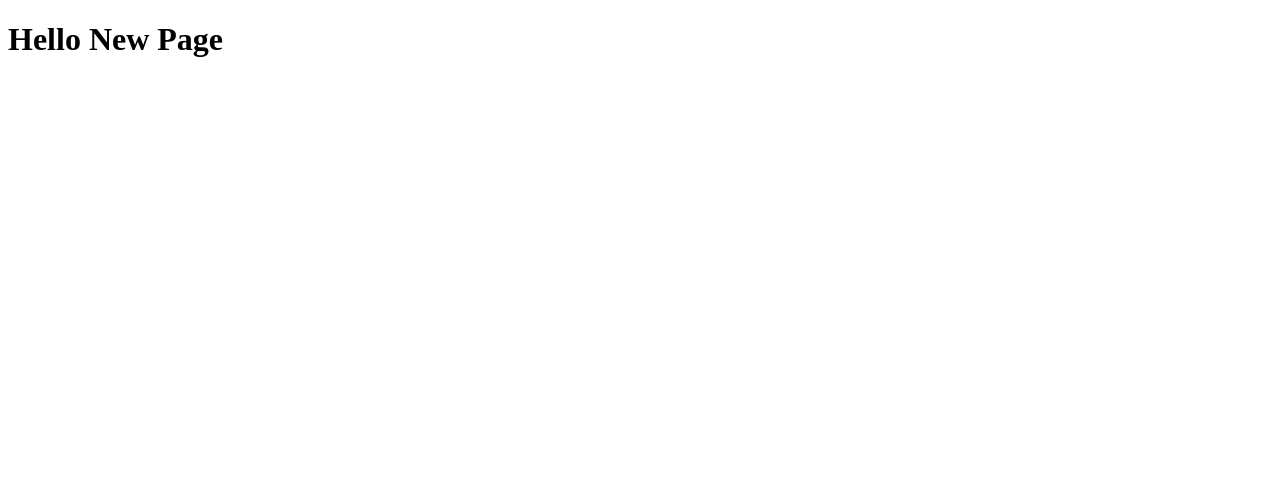
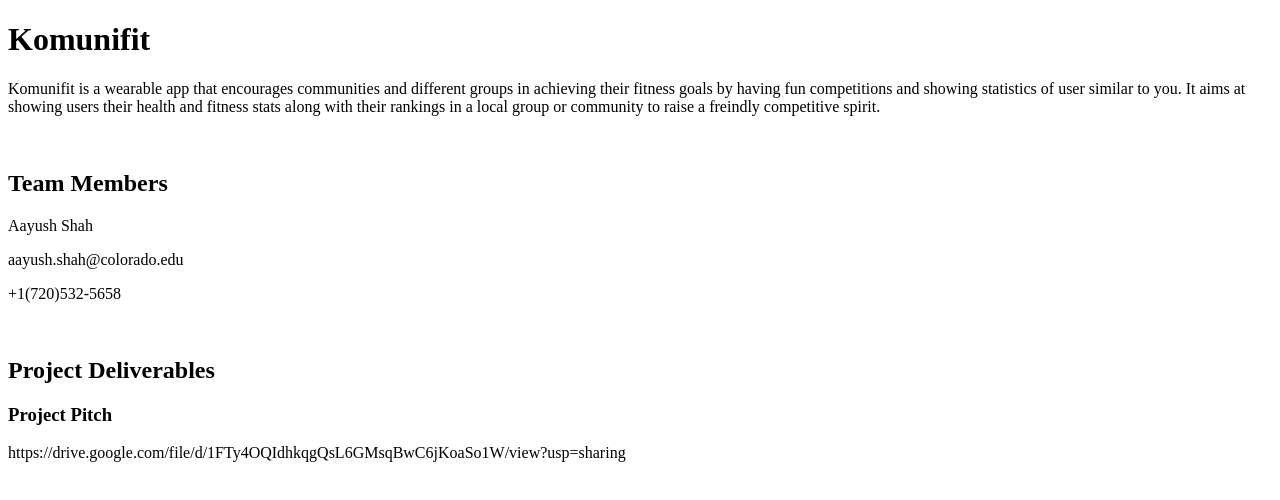
Before and after one commit to aayushshahh/csci5839_project, a plain HTML site: page index.html in a window 1280 px wide. Drawn offline with Linux system fonts and the light colour scheme.

Commit message:
updated website

```diff
--- a/index.html
+++ b/index.html
@@ -9,7 +9,19 @@
 </head>
 
 <body>
-    <h1>Hello New Page</h1>
+    <h1>Komunifit</h1>
+    <p>Komunifit is a wearable app that encourages communities and different groups in achieving their fitness goals by
+        having
+        fun competitions and showing statistics of user similar to you. It aims at showing users their health and
+        fitness stats along with their rankings in a local group or community to raise a freindly competitive spirit.
+    </p> <br>
+    <h2>Team Members</h2>
+    <p>Aayush Shah</p>
+    <p>aayush.shah@colorado.edu</p>
+    <p>+1(720)532-5658</p> <br>
+    <h2>Project Deliverables</h2>
+    <h3>Project Pitch</h3>
+    <p><a>https://drive.google.com/file/d/1FTy4OQIdhkqgQsL6GMsqBwC6jKoaSo1W/view?usp=sharing</a></p>
 </body>
 
 </html>
```
